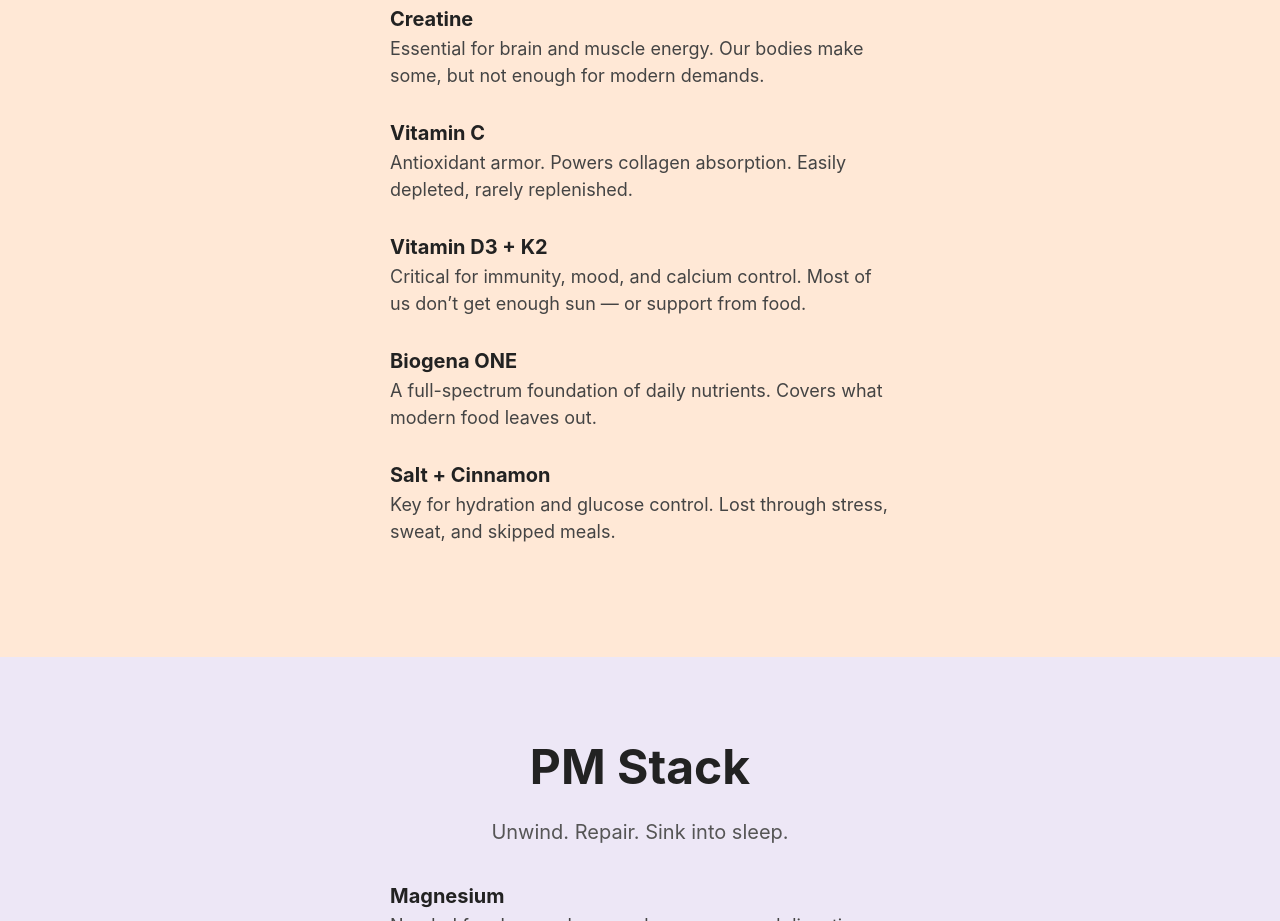
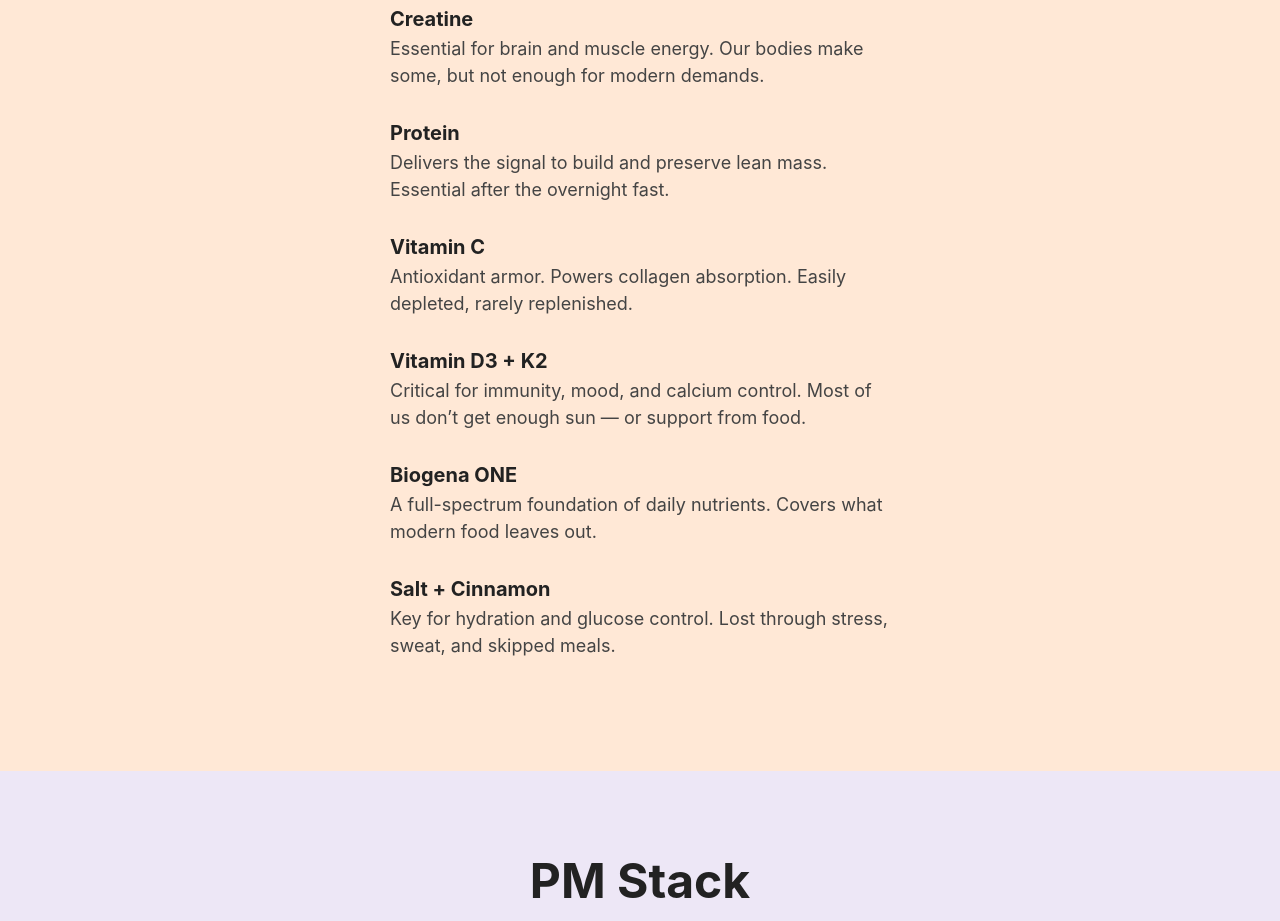
Before and after one commit to ysashank/sashstack, a plain HTML site: page templates/html/index.html in a window 1280 px wide. Shown: the part 1800-2721 px from the top of the page. Drawn offline with Linux system fonts and the light colour scheme.

Commit message:
Update index.html

```diff
--- a/templates/html/index.html
+++ b/templates/html/index.html
@@ -92,6 +92,10 @@
         <div class="ingredient">
           <h3>Creatine</h3>
           <p>Essential for brain and muscle energy. Our bodies make some, but not enough for modern demands.</p>
+        </div>
+        <div class="ingredient">
+          <h3>Protein</h3>
+          <p>Delivers the signal to build and preserve lean mass. Essential after the overnight fast.</p>
         </div>
         <div class="ingredient">
           <h3>Vitamin C</h3>
```
